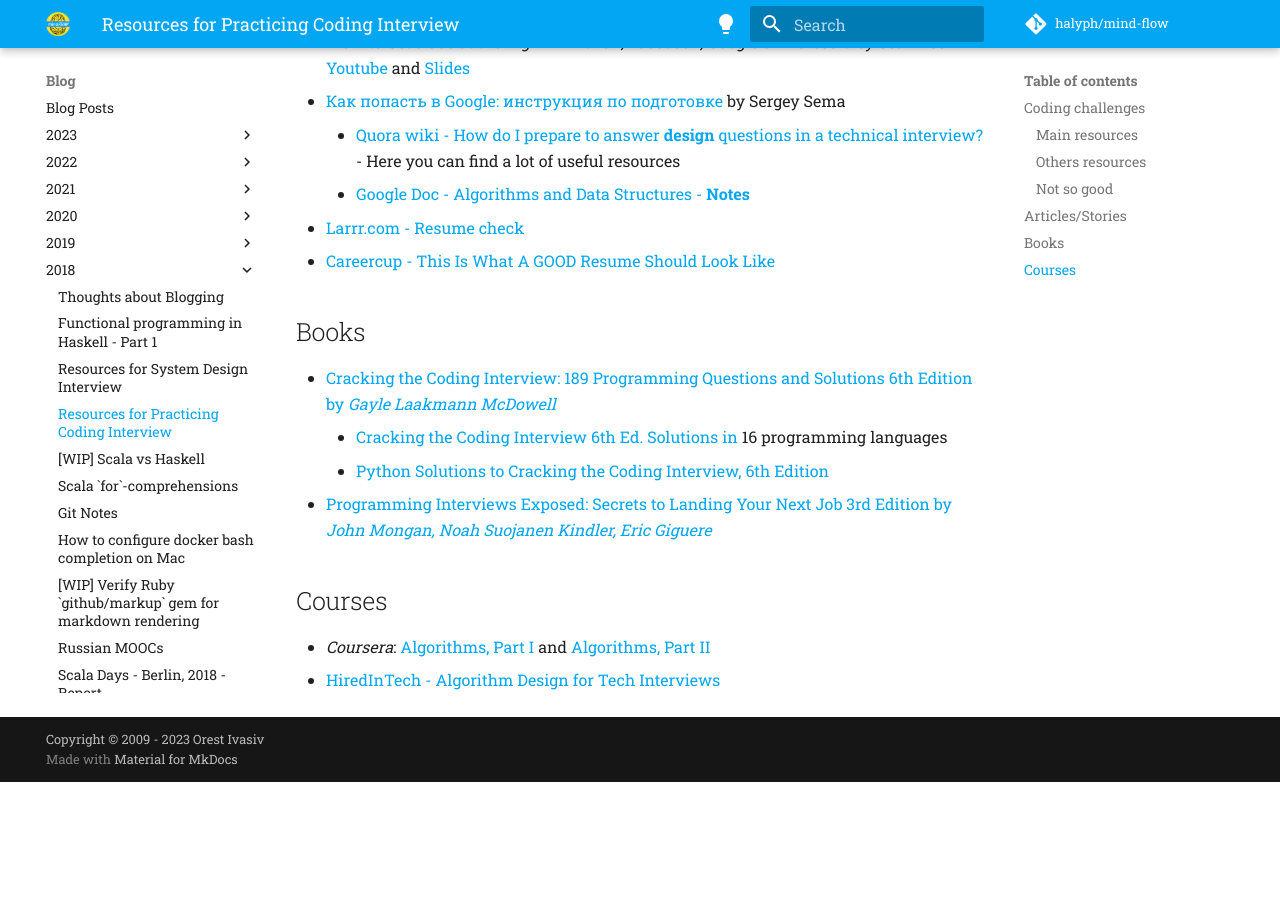
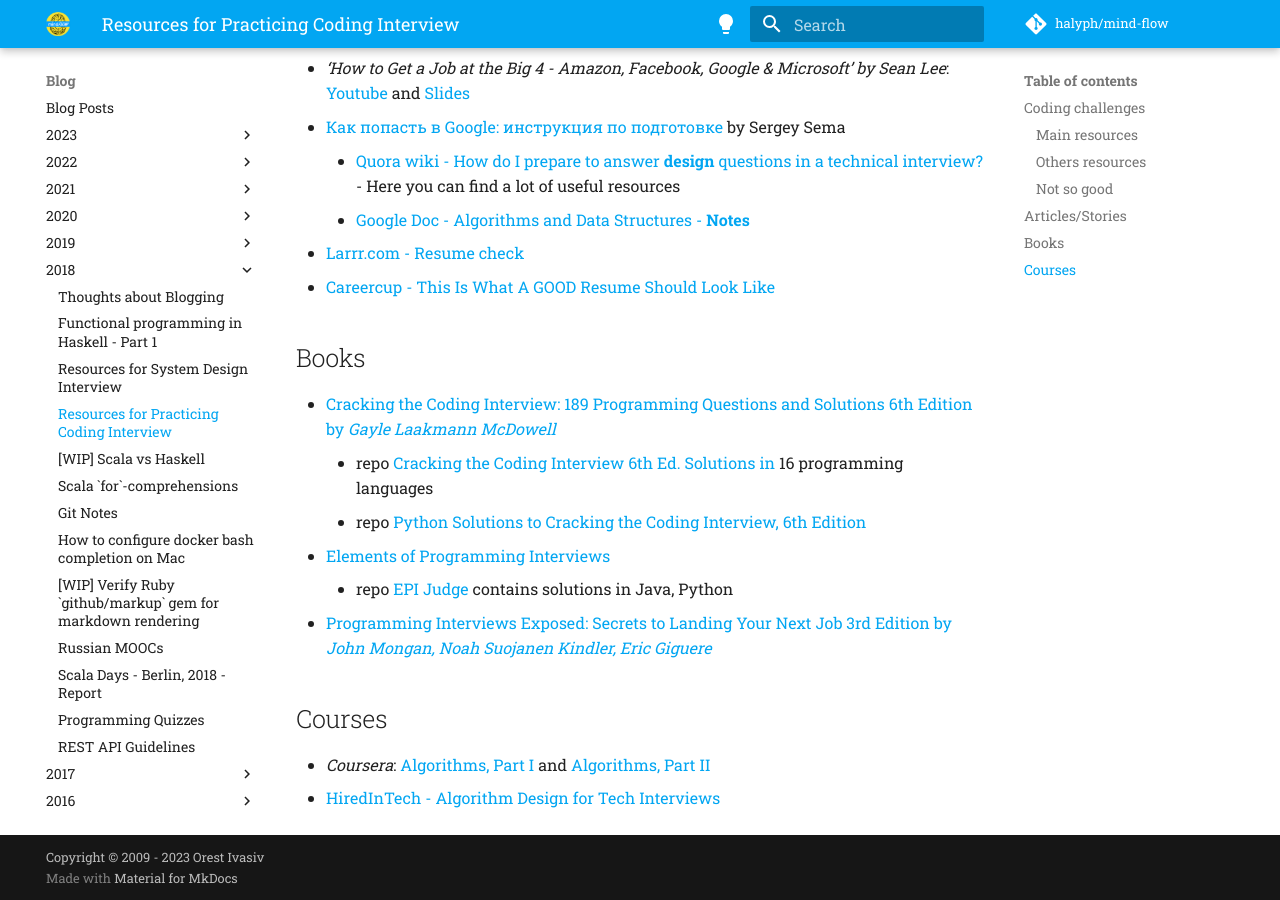
Before and after one commit to halyph/mind-flow, an MkDocs documentation site: the page built from docs/blog/2018/2018-12-28-tech-interview-coding-prep-res.md, in a window 1280 px wide and 900 px high, scrolled down 1711 px. Built offline with MkDocs 1.6.1 and Material for MkDocs 9.7.7, drawn with Linux system fonts in a browser that asks for light colours; comment, search, counter and statistics services are not loaded; before the commit the page ends 2493 px from its top, so only the background shows below that.

```diff
--- a/docs/blog/2018/2018-12-28-tech-interview-coding-prep-res.md
+++ b/docs/blog/2018/2018-12-28-tech-interview-coding-prep-res.md
@@ -59,8 +60,10 @@ This section contains the most "important" resources/sites. It's simply not poss
 ## Books
 
 - [Cracking the Coding Interview: 189 Programming Questions and Solutions 6th Edition by *Gayle Laakmann McDowell*](https://www.amazon.com/Cracking-Coding-Interview-Programming-Questions/dp/0984782850)
-  - [Cracking the Coding Interview 6th Ed. Solutions in](https://github.com/careercup/CtCI-6th-Edition) 16 programming languages
-  - [Python Solutions to Cracking the Coding Interview, 6th Edition](https://github.com/careercup/CtCI-6th-Edition-Python)
+  - repo [Cracking the Coding Interview 6th Ed. Solutions in](https://github.com/careercup/CtCI-6th-Edition) 16 programming languages
+  - repo [Python Solutions to Cracking the Coding Interview, 6th Edition](https://github.com/careercup/CtCI-6th-Edition-Python)
+- [Elements of Programming Interviews](https://elementsofprogramminginterviews.com)
+  - repo [EPI Judge](https://github.com/adnanaziz/EPIJudge) contains solutions in Java, Python
 - [Programming Interviews Exposed: Secrets to Landing Your Next Job 3rd Edition by *John Mongan, Noah Suojanen Kindler, Eric Giguere*](https://www.amazon.com/Programming-Interviews-Exposed-Secrets-Landing/dp/1118261364)
 
 ## Courses
```
Also changed, not shown: other parts of docs/blog/2018/2018-12-28-tech-interview-coding-prep-res.md (+1 -0 lines), docs/blog/2019/2019-01-17-algorithms-system-design-interview-preparation.md (+3 -0 lines), docs/wiki/misc/cheatsheets.md (added, +34 -0 lines), docs/wiki/misc/leetcode.md (added, +13 -0 lines).
